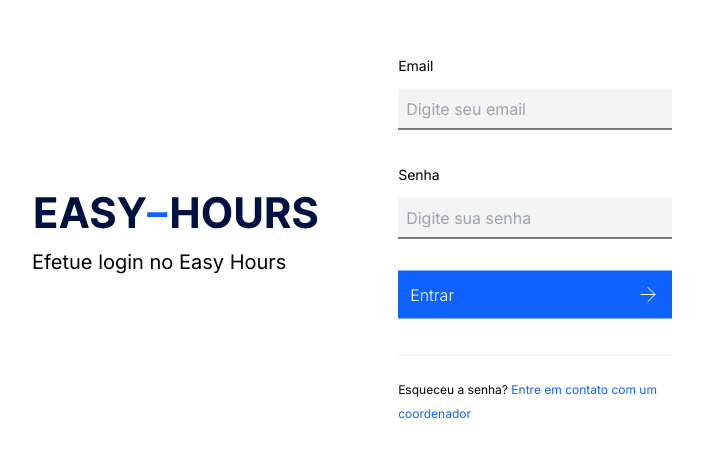
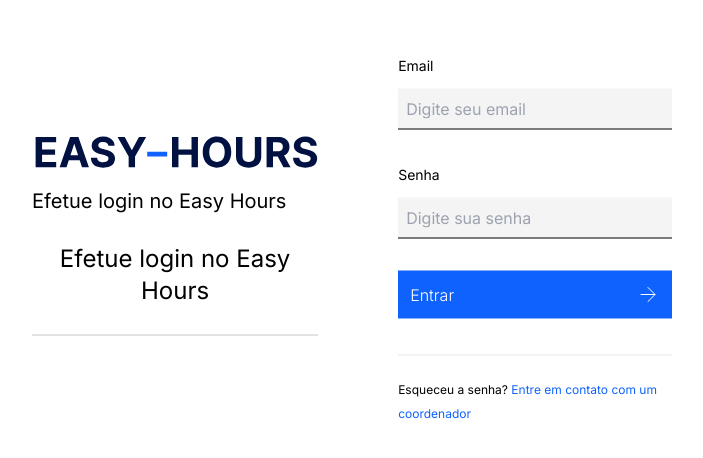
Before and after one commit to gabrielMendes21/tcc-etecZL, a Next.js app in the folder front/: page /login in a window 1280 px wide. Shown: the part 172-630 px from the top of the page, without its empty margins (288-991 px from the left). Built offline with nearby package versions, Linux system fonts and the light colour scheme.

Commit message:
change H1 position to center

```diff
--- a/front/src/components/H1.jsx
+++ b/front/src/components/H1.jsx
@@ -1,7 +1,7 @@
-export default function H1({ title, className }) {
+export default function H1({ title }) {
   return (
-    <div className={className}>
-      <h1 className={`text-xl py-7 md:text-2xl ${className}`}>{title}</h1>
+    <div>
+      <h1 className="text-xl py-7 md:text-2xl text-center">{title}</h1>
       <hr className="border-[#C6C6C6]" />
     </div>
   )
```
